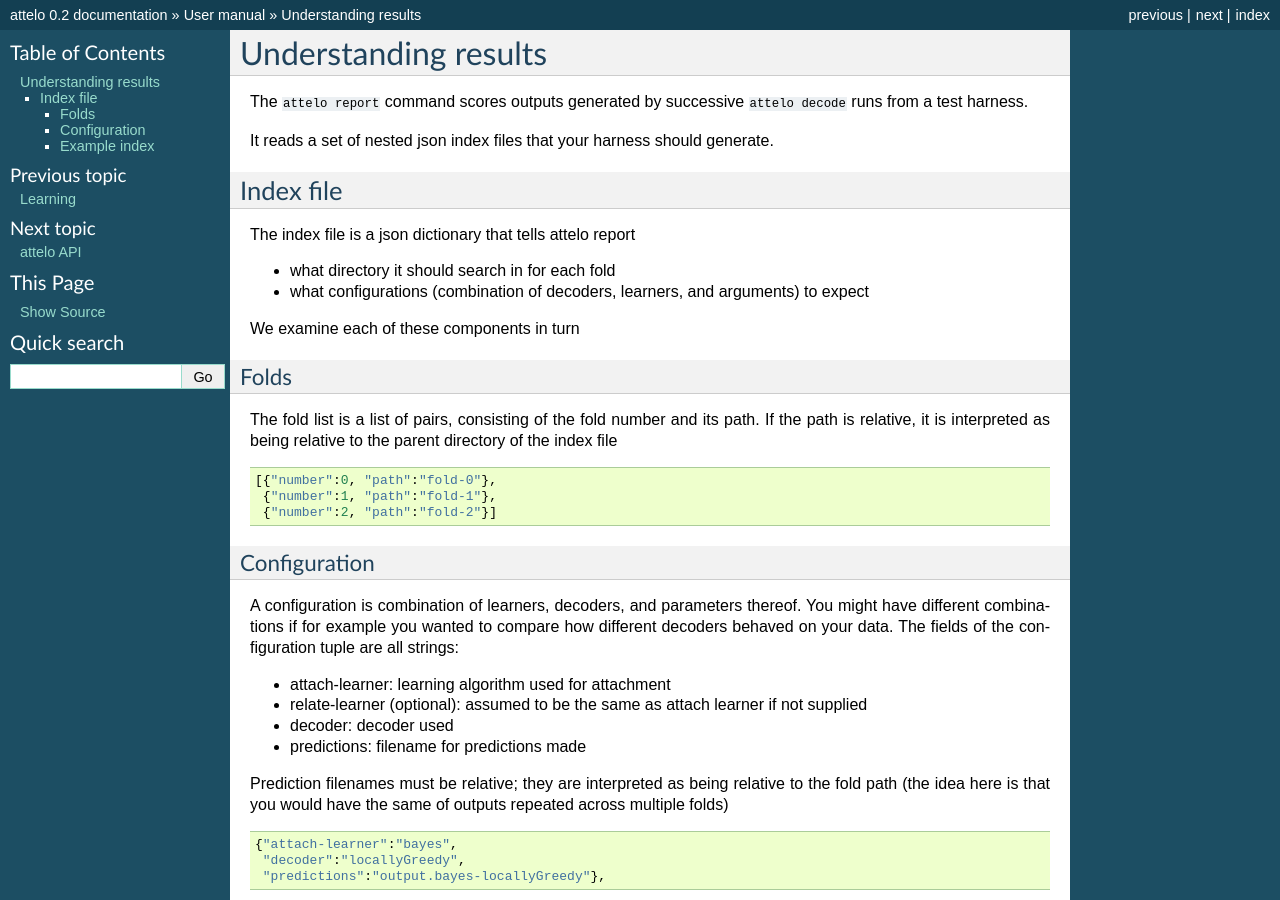
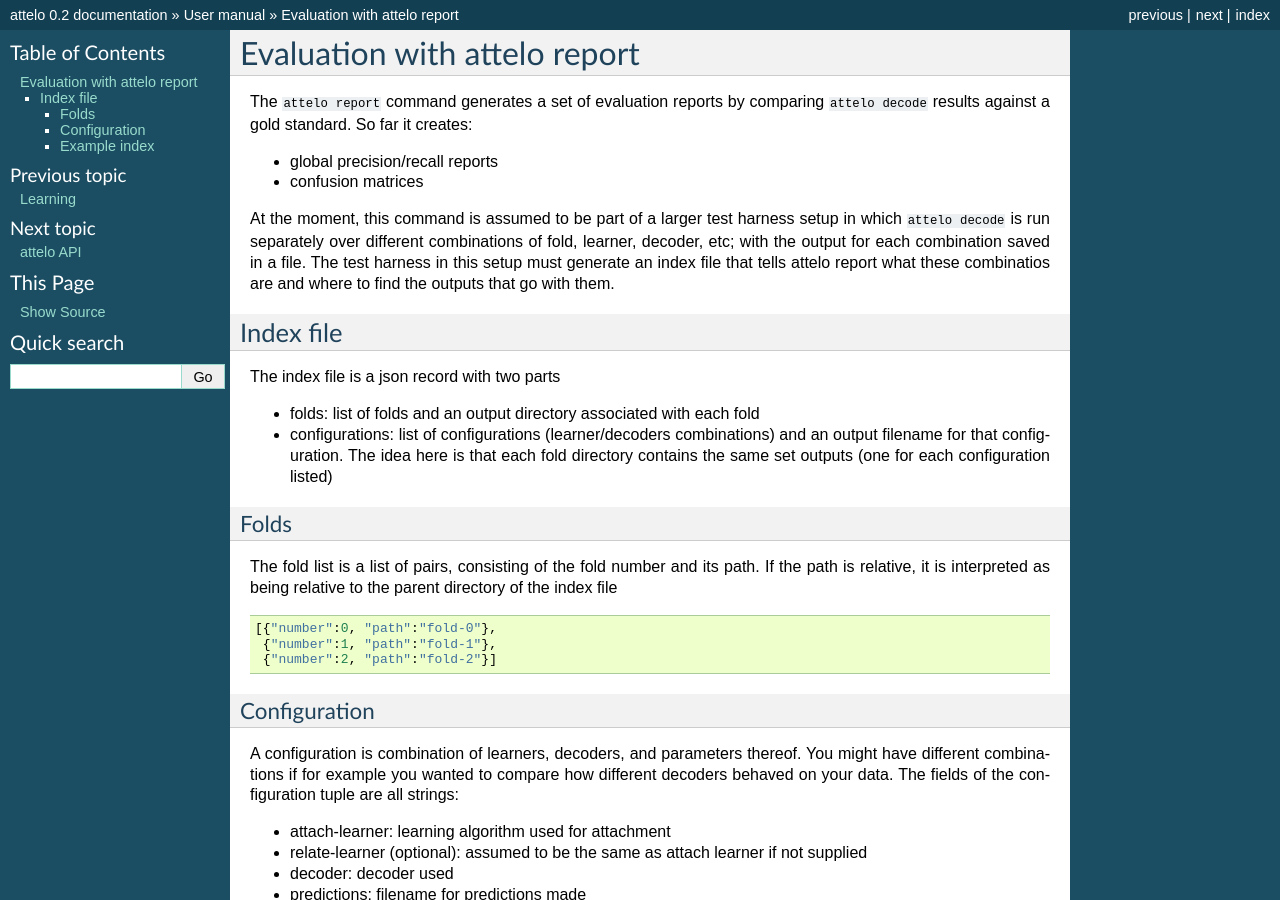
Before and after one commit to irit-melodi/attelo, a Sphinx documentation site: the page built from doc/report.rst, in a window 1280 px wide and 900 px high. Built offline with Sphinx 7.4.7, drawn with Linux system fonts in a browser that asks for light colours; some of the changed text lies outside the part shown.

Commit message:
DOC improve attelo report doc

```diff
--- a/doc/report.rst
+++ b/doc/report.rst
@@ -1,25 +1,34 @@
 .. _report:
 
-Understanding results
-=====================
+Evaluation with attelo report
+=============================
 
-The ``attelo report`` command scores outputs generated by
-successive ``attelo decode`` runs from a test harness.
+The ``attelo report`` command generates a set of evaluation reports
+by comparing ``attelo decode`` results against a gold standard. So
+far it creates:
 
-It reads a set of nested json index files that your harness
-should generate.
+* global precision/recall reports
+* confusion matrices
 
+At the moment, this command is assumed to be part of a larger
+test harness setup in which ``attelo decode`` is run separately
+over different combinations of fold, learner, decoder, etc;
+with the output for each combination saved in a file. The test
+harness in this setup must generate an index file that tells
+attelo report what these combinatios are and where to find the
+outputs that go with them.
 
 Index file
 ----------
 
-The index file is a json dictionary that tells attelo report
+The index file is a json record with two parts
 
-* what directory it should search in for each fold
-* what configurations (combination of decoders, learners,
-  and arguments) to expect
-
-We examine each of these components in turn
+* folds: list of folds and an output directory associated
+  with each fold
+* configurations: list of configurations (learner/decoders combinations)
+  and an output filename for that configuration. The idea here is that
+  each fold directory contains the same set outputs (one for each
+  configuration listed)
 
 Folds
 ~~~~~
```
